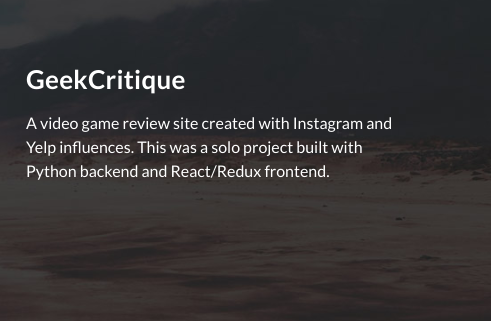
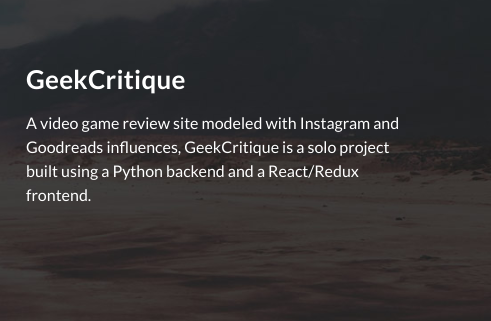
Before and after one commit to brendonwjames/brendonwjames.github.io, a plain HTML site: page index.html in a window 1280 px wide. Shown: the part 277-598 px from the top of the page, 789-1280 px from the left. Drawn offline with Linux system fonts and the light colour scheme.

Commit message:
updated text

```diff
--- a/index.html
+++ b/index.html
@@ -99,7 +99,7 @@ https://templatemo.com/tm-531-reflux
                 <div class="right-text">
                   <h4>GeekCritique</h4>
                   <p>
-                    A video game review site created with Instagram and Yelp influences. This was a solo project built with Python backend and React/Redux frontend.
+                    A video game review site modeled with Instagram and Goodreads influences, GeekCritique is a solo project built using a Python backend and a React/Redux frontend.
                   </p>
                   <!-- <div class="white-button">
                     <a href="#">Read More</a>
```
